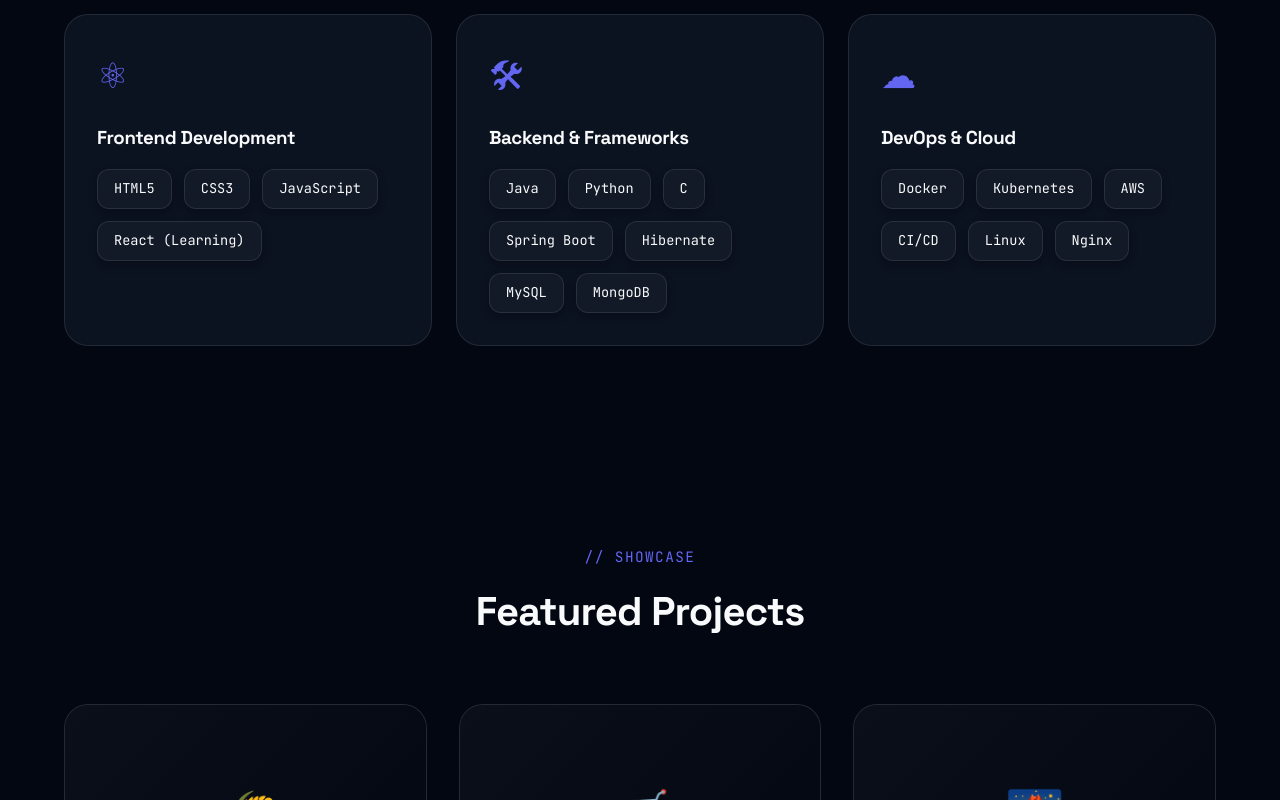
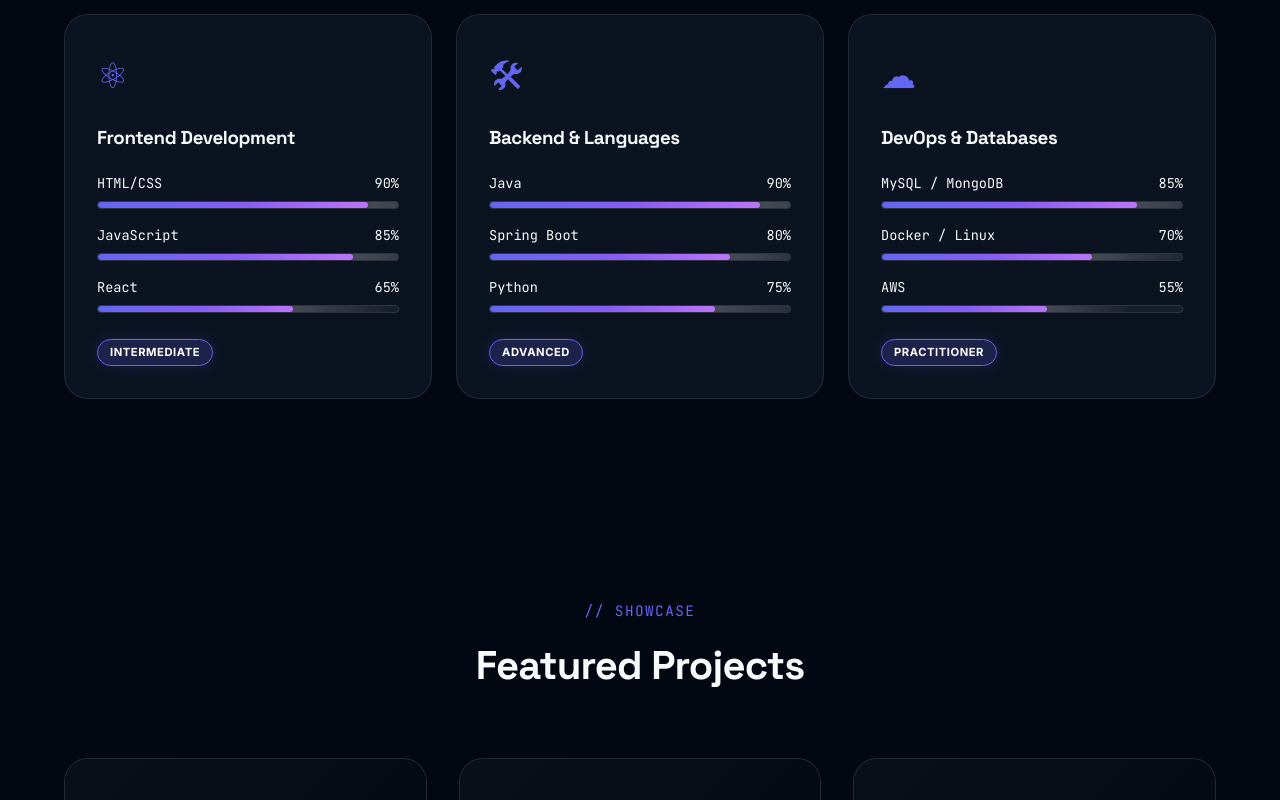
Before and after one commit to Aakash162005/My-Portfolio, a React (Vite) app in the folder my-portfolio/: page / in a window 1280 px wide. Shown: the part 1740-2540 px from the top of the page. Built offline with nearby package versions, Linux system fonts and the light colour scheme.

Commit message:
feat: add animated skill proficiency bars and coding level badges

```diff
--- a/my-portfolio/src/components/Coding.tsx
+++ b/my-portfolio/src/components/Coding.tsx
@@ -12,18 +12,20 @@
             style={{ textAlign: 'center', background: 'linear-gradient(135deg, rgba(139, 69, 19, 0.1) 0%, rgba(17, 24, 39, 0.7) 100%)' }}>
             <div style={{ fontSize: '3rem', marginBottom: '20px' }}>👨‍🍳</div>
             <h3 className="heading" style={{ marginBottom: '10px' }}>CodeChef</h3>
-            <div style={{ display: 'flex', flexDirection: 'column', gap: '16px', marginTop: '24px' }}>
+            <div className="level-badge" style={{ marginBottom: '20px', background: 'linear-gradient(to right, #8b4513, #d2691e)' }}>1 Star Coder</div>
+
+            <div style={{ display: 'flex', flexDirection: 'column', gap: '16px' }}>
               <div style={{ display: 'flex', justifyContent: 'space-between', alignItems: 'center', padding: '12px', background: 'rgba(255, 255, 255, 0.03)', borderRadius: '12px' }}>
                 <span style={{ color: 'var(--text-muted)', fontSize: '0.9rem' }}>Highest Rating</span>
-                <span style={{ fontFamily: 'var(--font-mono)', fontWeight: 700, color: '#f4c542' }}>1128</span>
+                <span style={{ fontFamily: 'var(--font-mono)', fontWeight: 700, color: '#f4c542' }} className="count-up">1128</span>
               </div>
               <div style={{ display: 'flex', justifyContent: 'space-between', alignItems: 'center', padding: '12px', background: 'rgba(255, 255, 255, 0.03)', borderRadius: '12px' }}>
                 <span style={{ color: 'var(--text-muted)', fontSize: '0.9rem' }}>Contests</span>
-                <span style={{ fontFamily: 'var(--font-mono)', fontWeight: 700, color: 'var(--primary)' }}>40+</span>
+                <span style={{ fontFamily: 'var(--font-mono)', fontWeight: 700, color: 'var(--primary)' }} className="count-up">40+</span>
               </div>
               <div style={{ display: 'flex', justifyContent: 'space-between', alignItems: 'center', padding: '12px', background: 'rgba(255, 255, 255, 0.03)', borderRadius: '12px' }}>
-                <span style={{ color: 'var(--text-muted)', fontSize: '0.9rem' }}>Streak maintained</span>
-                <span style={{ fontFamily: 'var(--font-mono)', fontWeight: 700, color: '#ff6b6b' }}>250+ Days</span>
+                <span style={{ color: 'var(--text-muted)', fontSize: '0.9rem' }}>Daily Streak</span>
+                <span style={{ fontFamily: 'var(--font-mono)', fontWeight: 700, color: '#ff6b6b' }} className="count-up">250+</span>
               </div>
             </div>
             <a href="https://www.codechef.com/users/sky_1605" target="_blank" rel="noreferrer" className="btn btn-outline"
@@ -33,27 +35,29 @@
           {/* LeetCode Card */}
           <div className="tech-card reveal coding-card"
             style={{ textAlign: 'center', background: 'linear-gradient(135deg, rgba(255, 161, 22, 0.1) 0%, rgba(17, 24, 39, 0.7) 100%)', transitionDelay: '0.2s' }}>
-
             <div style={{ fontSize: '3rem', marginBottom: '20px' }}>🚀</div>
             <h3 className="heading" style={{ marginBottom: '10px' }}>LeetCode</h3>
-            <div style={{ display: 'flex', flexDirection: 'column', gap: '16px', marginTop: '24px' }}>
+            <div className="level-badge" style={{ marginBottom: '20px', background: 'linear-gradient(to right, #ffa116, #ff6b16)' }}>Active Solver</div>
+
+            <div style={{ display: 'flex', flexDirection: 'column', gap: '16px' }}>
               <div style={{ display: 'flex', justifyContent: 'space-between', alignItems: 'center', padding: '12px', background: 'rgba(255, 255, 255, 0.03)', borderRadius: '12px' }}>
                 <span style={{ color: 'var(--text-muted)', fontSize: '0.9rem' }}>Problems Solved</span>
-                <span style={{ fontFamily: 'var(--font-mono)', fontWeight: 700, color: '#ffa116' }}>4</span>
+                <span style={{ fontFamily: 'var(--font-mono)', fontWeight: 700, color: '#ffa116' }} className="count-up">400+</span>
               </div>
               <div style={{ display: 'flex', justifyContent: 'space-between', alignItems: 'center', padding: '12px', background: 'rgba(255, 255, 255, 0.03)', borderRadius: '12px' }}>
                 <span style={{ color: 'var(--text-muted)', fontSize: '0.9rem' }}>Global Rank</span>
-                <span style={{ fontFamily: 'var(--font-mono)', fontWeight: 700, color: 'var(--secondary)' }}>~5,00,000</span>
+                <span style={{ fontFamily: 'var(--font-mono)', fontWeight: 700, color: 'var(--secondary)' }} className="count-up">500k+</span>
               </div>
               <div style={{ display: 'flex', justifyContent: 'space-between', alignItems: 'center', padding: '12px', background: 'rgba(255, 255, 255, 0.03)', borderRadius: '12px' }}>
-                <span style={{ color: 'var(--text-muted)', fontSize: '0.9rem' }}>Expertise</span>
-                <span style={{ fontFamily: 'var(--font-mono)', fontWeight: 700, color: 'var(--accent)' }}>Java (100%)</span>
+                <span style={{ color: 'var(--text-muted)', fontSize: '0.9rem' }}>Main Language</span>
+                <span style={{ fontFamily: 'var(--font-mono)', fontWeight: 700, color: 'var(--accent)' }}>Java</span>
               </div>
             </div>
             <a href="https://leetcode.com/u/aakash1605/" target="_blank" rel="noreferrer" className="btn btn-outline"
               style={{ marginTop: '30px', width: '100%', justifyContent: 'center', fontSize: '0.9rem' }}>View Profile</a>
           </div>
         </div>
+
       </div>
     </section>
   );
--- a/my-portfolio/src/components/TechStack.tsx
+++ b/my-portfolio/src/components/TechStack.tsx
@@ -9,40 +9,59 @@
         <div className="tech-grid">
           <div className="tech-card reveal">
             <div className="tech-icon">⚛</div>
-            <h3 className="heading" style={{ marginBottom: '16px' }}>Frontend Development</h3>
-            <div className="tech-list">
-              <span className="tech-tag">HTML5</span>
-              <span className="tech-tag">CSS3</span>
-              <span className="tech-tag">JavaScript</span>
-              <span className="tech-tag">React (Learning)</span>
+            <h3 className="heading" style={{ marginBottom: '20px' }}>Frontend Development</h3>
+            <div className="skill-item">
+              <div className="skill-info"><span>HTML/CSS</span><span>90%</span></div>
+              <div className="skill-bar-container"><div className="skill-bar-fill" style={{ '--progress': '90%' } as any}></div></div>
             </div>
+            <div className="skill-item">
+              <div className="skill-info"><span>JavaScript</span><span>85%</span></div>
+              <div className="skill-bar-container"><div className="skill-bar-fill" style={{ '--progress': '85%' } as any}></div></div>
+            </div>
+            <div className="skill-item">
+              <div className="skill-info"><span>React</span><span>65%</span></div>
+              <div className="skill-bar-container"><div className="skill-bar-fill" style={{ '--progress': '65%' } as any}></div></div>
+            </div>
+            <div className="level-badge">Intermediate</div>
           </div>
+
           <div className="tech-card reveal" style={{ animationDelay: '0.2s' }}>
             <div className="tech-icon">🛠</div>
-            <h3 className="heading" style={{ marginBottom: '16px' }}>Backend & Frameworks</h3>
-            <div className="tech-list">
-              <span className="tech-tag">Java</span>
-              <span className="tech-tag">Python</span>
-              <span className="tech-tag">C</span>
-              <span className="tech-tag">Spring Boot</span>
-              <span className="tech-tag">Hibernate</span>
-              <span className="tech-tag">MySQL</span>
-              <span className="tech-tag">MongoDB</span>
+            <h3 className="heading" style={{ marginBottom: '20px' }}>Backend & Languages</h3>
+            <div className="skill-item">
+              <div className="skill-info"><span>Java</span><span>90%</span></div>
+              <div className="skill-bar-container"><div className="skill-bar-fill" style={{ '--progress': '90%' } as any}></div></div>
             </div>
+            <div className="skill-item">
+              <div className="skill-info"><span>Spring Boot</span><span>80%</span></div>
+              <div className="skill-bar-container"><div className="skill-bar-fill" style={{ '--progress': '80%' } as any}></div></div>
+            </div>
+            <div className="skill-item">
+              <div className="skill-info"><span>Python</span><span>75%</span></div>
+              <div className="skill-bar-container"><div className="skill-bar-fill" style={{ '--progress': '75%' } as any}></div></div>
+            </div>
+            <div className="level-badge">Advanced</div>
           </div>
+
           <div className="tech-card reveal" style={{ animationDelay: '0.4s' }}>
             <div className="tech-icon">☁</div>
-            <h3 className="heading" style={{ marginBottom: '16px' }}>DevOps & Cloud</h3>
-            <div className="tech-list">
-              <span className="tech-tag">Docker</span>
-              <span className="tech-tag">Kubernetes</span>
-              <span className="tech-tag">AWS</span>
-              <span className="tech-tag">CI/CD</span>
-              <span className="tech-tag">Linux</span>
-              <span className="tech-tag">Nginx</span>
+            <h3 className="heading" style={{ marginBottom: '20px' }}>DevOps & Databases</h3>
+            <div className="skill-item">
+              <div className="skill-info"><span>MySQL / MongoDB</span><span>85%</span></div>
+              <div className="skill-bar-container"><div className="skill-bar-fill" style={{ '--progress': '85%' } as any}></div></div>
             </div>
+            <div className="skill-item">
+              <div className="skill-info"><span>Docker / Linux</span><span>70%</span></div>
+              <div className="skill-bar-container"><div className="skill-bar-fill" style={{ '--progress': '70%' } as any}></div></div>
+            </div>
+            <div className="skill-item">
+              <div className="skill-info"><span>AWS</span><span>55%</span></div>
+              <div className="skill-bar-container"><div className="skill-bar-fill" style={{ '--progress': '55%' } as any}></div></div>
+            </div>
+            <div className="level-badge">Practitioner</div>
           </div>
         </div>
+
       </div>
     </section>
   );
--- a/my-portfolio/src/index.css
+++ b/my-portfolio/src/index.css
@@ -476,16 +476,86 @@
   gap: 12px;
 }
 
-.tech-tag {
-  padding: 8px 16px;
-  background: rgba(255, 255, 255, 0.03);
-  border: 1px solid var(--surface-border);
-  border-radius: 12px;
+/* Skill Proficiency Bars */
+.skill-item {
+  margin-bottom: 16px;
+}
+
+.skill-info {
+  display: flex;
+  justify-content: space-between;
+  margin-bottom: 6px;
   font-size: 0.85rem;
   font-family: var(--font-mono);
-  transition: all 0.3s cubic-bezier(0.34, 1.56, 0.64, 1);
-  box-shadow: 0 4px 10px rgba(0, 0, 0, 0.2);
-  cursor: default;
+}
+
+.skill-bar-container {
+  height: 8px;
+  background: rgba(255, 255, 255, 0.05);
+  border-radius: 10px;
+  overflow: hidden;
+  border: 1px solid var(--surface-border);
+}
+
+.skill-bar-fill {
+  height: 100%;
+  background: linear-gradient(to right, var(--primary), var(--secondary));
+  width: 0;
+  transition: width 1.5s cubic-bezier(0.1, 0, 0.2, 1);
+  border-radius: 10px;
+  position: relative;
+}
+
+.skill-bar-fill::after {
+  content: '';
+  position: absolute;
+  top: 0;
+  left: 0;
+  width: 100%;
+  height: 100%;
+  background: linear-gradient(90deg, transparent, rgba(255, 255, 255, 0.2), transparent);
+  animation: shine 2s infinite;
+}
+
+@keyframes shine {
+  0% { transform: translateX(-100%); }
+  100% { transform: translateX(100%); }
+}
+
+.visible .skill-bar-fill {
+  width: var(--progress);
+}
+
+.visible .count-up {
+  animation: countPop 1s cubic-bezier(0.34, 1.56, 0.64, 1) forwards;
+}
+
+@keyframes countPop {
+  0% {
+    opacity: 0;
+    transform: scale(0.5);
+  }
+  100% {
+    opacity: 1;
+    transform: scale(1);
+  }
+}
+
+
+/* Level Badge */
+.level-badge {
+  display: inline-block;
+  padding: 4px 12px;
+  background: var(--primary-glow);
+  border: 1px solid var(--primary);
+  border-radius: 100px;
+  font-size: 0.7rem;
+  font-weight: 700;
+  text-transform: uppercase;
+  letter-spacing: 0.05em;
+  color: #fff;
+  box-shadow: 0 0 15px var(--primary-glow);
+  margin-top: 10px;
 }
 
 .tech-tag:hover {
@@ -495,6 +565,7 @@
   transform: translateY(-4px) scale(1.05);
   box-shadow: 0 6px 15px rgba(99, 102, 241, 0.4);
 }
+
 
 /* Projects */
 .projects-grid {
```
